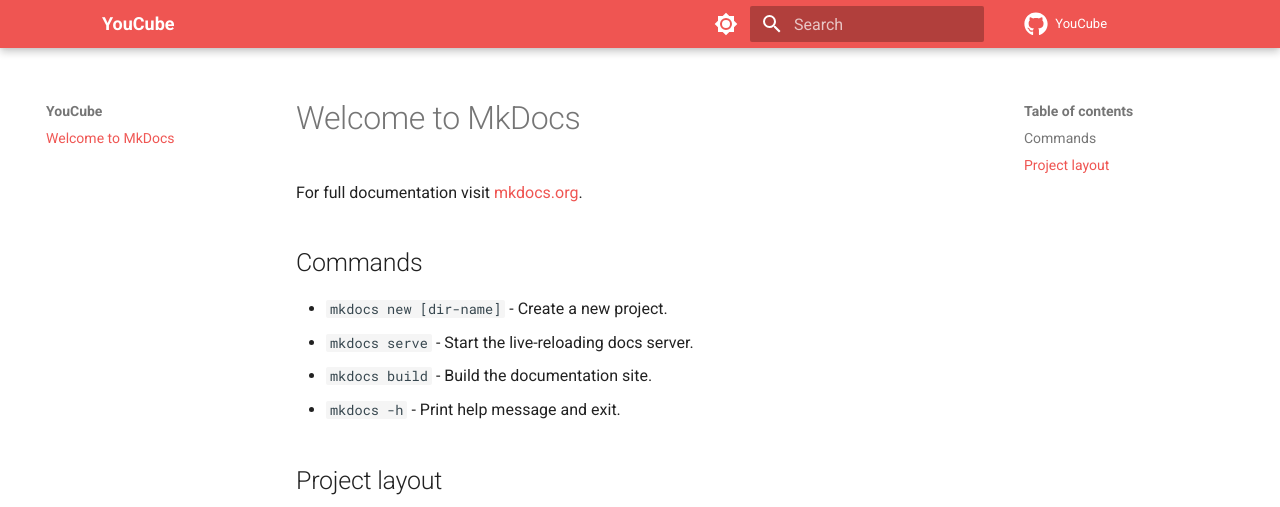
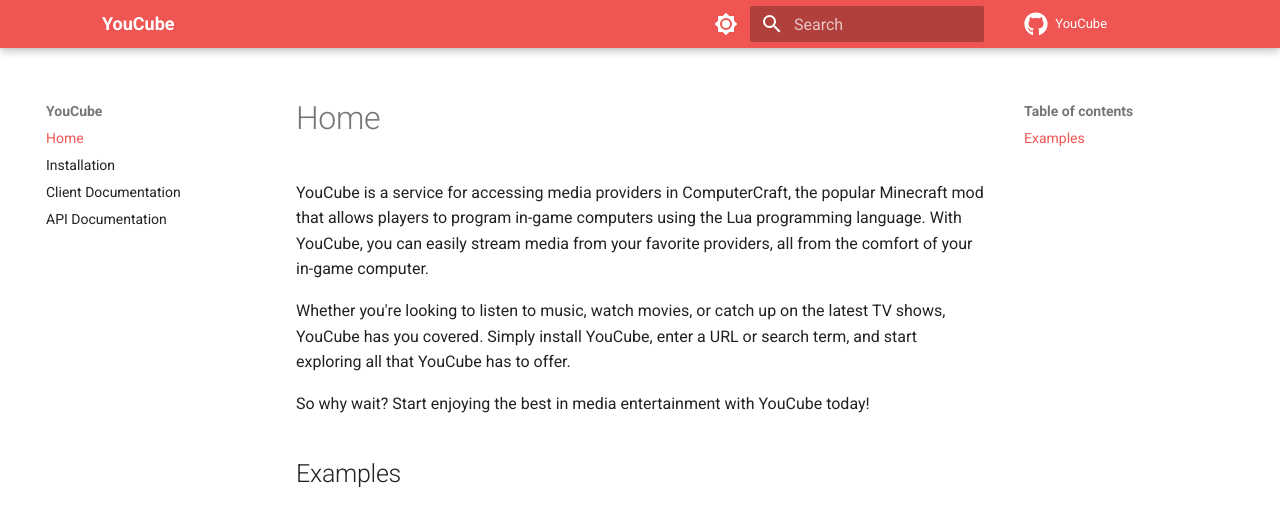
Before and after one commit to CC-YouCube/cc-youcube.github.io, an MkDocs documentation site: the page built from docs/index.md, in a window 1280 px wide and 1333 px high. Shown: the top 507 px of the window. Built offline with MkDocs 1.6.1 and Material for MkDocs 9.7.7, drawn with Linux system fonts in a browser that asks for light colours; some of the changed text lies outside the part shown; grey boxes are pictures that could not be loaded.

Commit message:
init page items

```diff
--- a/docs/index.md
+++ b/docs/index.md
@@ -1,17 +1,13 @@
-# Welcome to MkDocs
+# Home
 
-For full documentation visit [mkdocs.org](https://www.mkdocs.org).
+YouCube is a service for accessing media providers in ComputerCraft, the popular Minecraft mod that allows players to program in-game computers using the Lua programming language. With YouCube, you can easily stream media from your favorite providers, all from the comfort of your in-game computer.
 
-## Commands
+Whether you're looking to listen to music, watch movies, or catch up on the latest TV shows, YouCube has you covered. Simply install YouCube, enter a URL or search term, and start exploring all that YouCube has to offer.
 
-* `mkdocs new [dir-name]` - Create a new project.
-* `mkdocs serve` - Start the live-reloading docs server.
-* `mkdocs build` - Build the documentation site.
-* `mkdocs -h` - Print help message and exit.
+So why wait? Start enjoying the best in media entertainment with YouCube today!
 
-## Project layout
+## Examples
 
-    mkdocs.yml    # The configuration file.
-    docs/
-        index.md  # The documentation homepage.
-        ...       # Other markdown pages, images and other files.
+<iframe width="560" height="315" src="https://www.youtube.com/embed/bgUDokOr38M" title="YouCube Example 1" frameborder="0" allow="accelerometer; autoplay; clipboard-write; encrypted-media; gyroscope; picture-in-picture; web-share" allowfullscreen></iframe>
+
+<iframe width="560" height="315" src="https://www.youtube.com/embed/dz96Y4mo0GI" title="YouCube Example 2" frameborder="0" allow="accelerometer; autoplay; clipboard-write; encrypted-media; gyroscope; picture-in-picture; web-share" allowfullscreen></iframe>
--- a/mkdocs.yml
+++ b/mkdocs.yml
@@ -26,6 +26,9 @@ theme:
   features:
     - navigation.footer
     - header.autohide
+    - content.code.copy
+    - navigation.tracking
+    - navigation.top
 repo_url: https://github.com/CC-YouCube
 repo_name: YouCube
 
@@ -46,3 +49,9 @@ extra:
       find what they're searching for. With your consent, you're helping us to
       make our documentation better.
 copyright: Copyright &copy; 2023 Commandcracker
+
+nav:
+  - index.md
+  - install.md
+  - 'Client Documentation': '/client/'
+  - 'API Documentation': '/api/'
```
Also changed, not shown: docs/install.md (added, +11 -0 lines).
